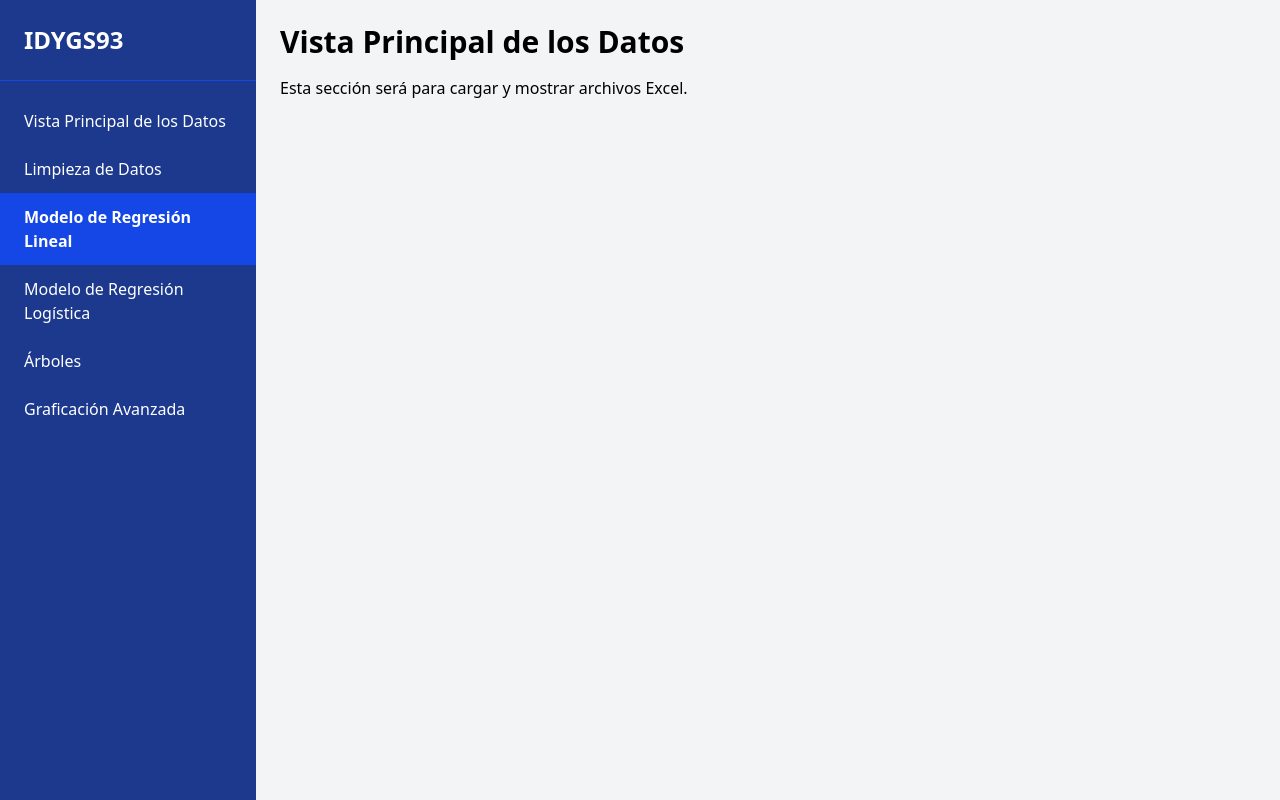
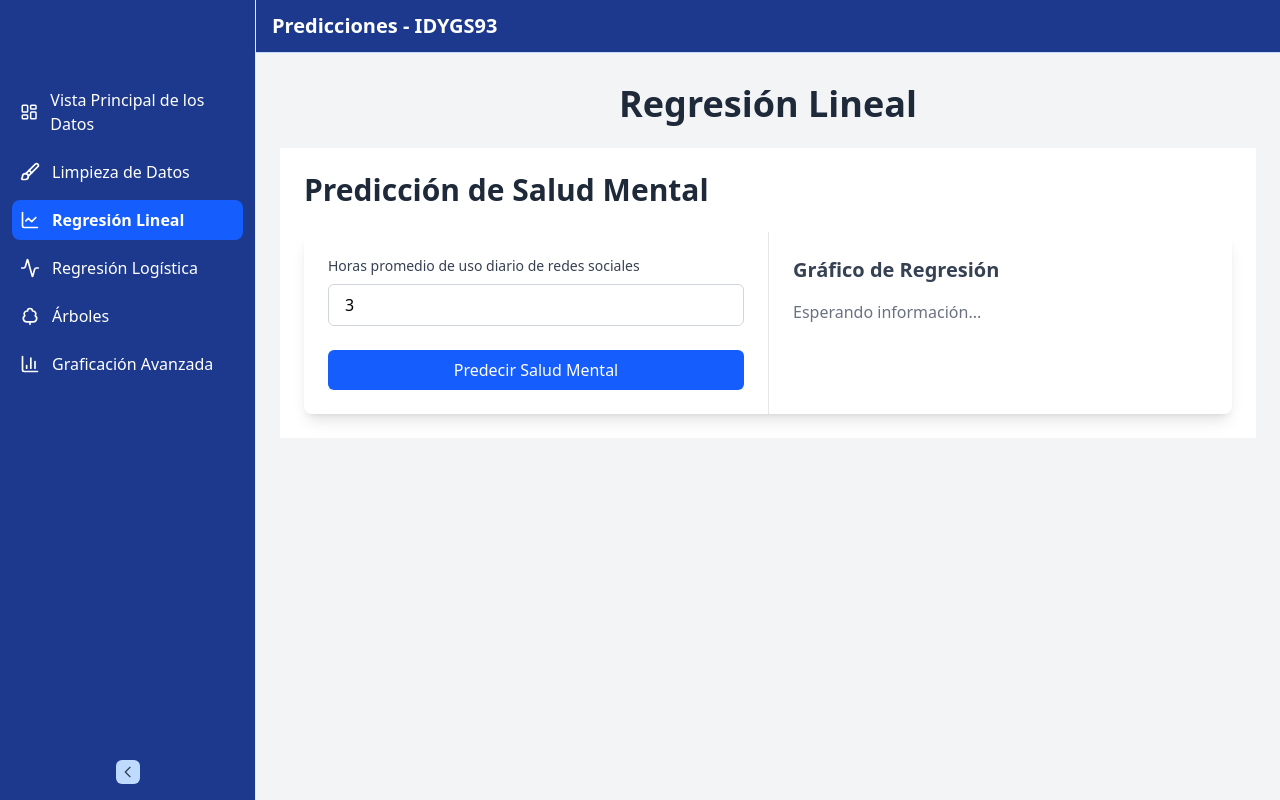
Before and after one commit to Lord-Lobato-665/Front-FastAPI, a Vue app: page /linear-regression in a window 1280 px wide. Built offline with nearby package versions, Linux system fonts and the light colour scheme.

Commit message:
feat: añadir componente de predicción de salud mental con servicios asociados; actualizar Sidebar y Topbar y mejorar estructura de la app

```diff
--- a/package.json
+++ b/package.json
@@ -11,6 +11,7 @@
   "dependencies": {
     "@tailwindcss/vite": "^4.1.10",
     "axios": "^1.10.0",
+    "lucide-vue-next": "^0.518.0",
     "pinia": "^3.0.3",
     "tailwindcss": "^4.1.10",
     "vue": "^3.5.13",
--- a/src/App.vue
+++ b/src/App.vue
@@ -1,12 +1,53 @@
 <template>
-  <div class="flex h-screen">
-    <Sidebar />
-    <main class="flex-1 overflow-auto bg-gray-100">
-      <router-view />
-    </main>
+  <div class="flex">
+    <Sidebar
+      :collapsed="isCollapsed"
+      :mobile-open="showSidebar"
+      @toggle-collapse="toggleSidebar"
+    />
+    <div
+      :class="[
+        'transition-all duration-300 flex-1 min-h-screen bg-gray-100',
+        isCollapsed ? 'sm:ml-20' : 'sm:ml-64'
+      ]"
+    >
+      <Topbar @toggleSidebar="handleMobileToggle" />
+      <main class="pt-12">
+        <router-view />
+      </main>
+    </div>
   </div>
 </template>
 
 <script lang="ts" setup>
+import { ref, onMounted, onBeforeUnmount } from 'vue';
 import Sidebar from './components/Sidebar.vue';
+import Topbar from './components/Topbar.vue';
+
+const isCollapsed = ref(false);
+const showSidebar = ref(true);
+
+const toggleSidebar = () => {
+  isCollapsed.value = !isCollapsed.value;
+};
+const handleMobileToggle = () => {
+  showSidebar.value = !showSidebar.value;
+};
+
+const handleResize = () => {
+  if (window.innerWidth < 640) {
+    showSidebar.value = false;
+  } else {
+    showSidebar.value = true;
+  }
+};
+
+onMounted(() => {
+  window.addEventListener('resize', handleResize);
+  handleResize();
+});
+
+onBeforeUnmount(() => {
+  window.removeEventListener('resize', handleResize);
+});
 </script>
--- /dev/null
+++ b/src/api/GenericRequest.ts
@@ -0,0 +1,29 @@
+import axios from 'axios';
+import type { AxiosInstance, AxiosRequestConfig, AxiosResponse  } from 'axios';
+
+class GenericRequest {
+  private instance: AxiosInstance;
+
+  constructor() {
+    this.instance = axios.create({
+      baseURL: 'http://localhost:8000/api/v1',
+      headers: {
+        'Content-Type': 'application/json',
+        'Accept': 'application/json'
+      }
+    });
+  }
+
+  public async get<T>(url: string, config?: AxiosRequestConfig): Promise<T> {
+    const response: AxiosResponse<T> = await this.instance.get(url, config);
+    return response.data;
+  }
+
+  public async post<T>(url: string, data?: any, config?: AxiosRequestConfig): Promise<T> {
+    const response: AxiosResponse<T> = await this.instance.post(url, data, config);
+    return response.data;
+  }
+
+}
+
+export const genericRequest = new GenericRequest();
--- /dev/null
+++ b/src/components/MHPrediction.vue
@@ -0,0 +1,125 @@
+<template>
+  <section class="flex flex-col p-6 bg-white">
+    <h2 class="text-3xl font-semibold mb-6 text-gray-800">
+      Predicción de Salud Mental
+    </h2>
+
+    <div class="flex flex-col md:flex-row flex-1 rounded-lg overflow-hidden shadow-lg">
+      <!-- Input y Resultado -->
+      <div class="w-full md:w-1/2 p-6 flex flex-col justify-start">
+        <div class="mb-6">
+          <label
+            for="hours"
+            class="block text-sm font-medium text-gray-700 mb-2"
+          >
+            Horas promedio de uso diario de redes sociales
+          </label>
+          <input
+            id="hours"
+            v-model.number="usageHours"
+            type="number"
+            step="0.1"
+            min="0"
+            max="24"
+            class="w-full px-4 py-2 border border-gray-300 rounded-md focus:outline-none focus:ring-2 focus:ring-blue-500"
+            placeholder="Ej. 3.5"
+          />
+        </div>
+
+        <button
+          @click="getPrediction"
+          :disabled="isLoading"
+          class="w-full bg-blue-600 hover:bg-blue-700 text-white font-medium py-2 px-4 rounded-md transition duration-200 disabled:opacity-50 disabled:cursor-not-allowed"
+        >
+          {{ isLoading ? 'Calculando...' : 'Predecir Salud Mental' }}
+        </button>
+
+        <div v-if="prediction !== null" class="mt-8">
+          <div
+            class="bg-blue-50 border-l-4 border-blue-500 p-4 mb-6 max-w-full"
+          >
+            <p class="text-blue-700">
+              <span class="font-semibold">Resultado:</span>
+              El puntaje predicho de salud mental es
+              <span class="font-bold">{{ prediction.toFixed(2) }}</span>
+              para {{ usageHours }} horas de uso diario.
+            </p>
+          </div>
+          <div
+            v-if="error"
+            class="mt-6 p-4 bg-red-50 border-l-4 border-red-500 text-red-700"
+          >
+            {{ error }}
+          </div>
+        </div>
+      </div>
+
+      <!-- Gráfica -->
+      <div
+        class="w-full md:w-1/2 p-6 border-t md:border-t-0 md:border-l border-gray-200 flex flex-col"
+      >
+        <h3 class="text-xl font-semibold mb-4 text-gray-700">
+          Gráfico de Regresión
+        </h3>
+        <img
+          v-if="plotUrl"
+          :src="plotUrl"
+          alt="Gráfico de predicción de salud mental"
+          class="max-w-full max-h-full rounded border border-gray-200"
+        />
+        <p v-else class="text-gray-500">Esperando información...</p>
+      </div>
+    </div>
+  </section>
+</template>
+
+<script lang="ts">
+import { defineComponent, ref } from 'vue';
+import { mentalHealthService } from '../services/MentalHealth';
+
+export default defineComponent({
+  name: 'MentalHealthPrediction',
+  setup() {
+    const usageHours = ref<number>(3);
+    const prediction = ref<number | null>(null);
+    const plotUrl = ref<string | null>(null);
+    const isLoading = ref<boolean>(false);
+    const error = ref<string | null>(null);
+
+    const getPrediction = async () => {
+      if (usageHours.value === null || usageHours.value < 0) {
+        error.value = 'Por favor ingresa un valor válido (0-24 horas)';
+        return;
+      }
+
+      isLoading.value = true;
+      error.value = null;
+      prediction.value = null;
+      plotUrl.value = null;
+
+      try {
+        const data = await mentalHealthService.getPrediction(usageHours.value);
+        prediction.value = data.prediccion;
+
+        setTimeout(async () => {
+          plotUrl.value = await mentalHealthService.getPlot();
+          isLoading.value = false;
+        }, 500);
+      } catch (err) {
+        console.error(err);
+        error.value = 'Ocurrió un error al calcular la predicción. Intenta nuevamente.';
+        isLoading.value = false;
+      }
+    };
+
+    return {
+      usageHours,
+      prediction,
+      plotUrl,
+      isLoading,
+      error,
+      getPrediction
+    };
+  }
+});
+</script>
--- a/src/components/Sidebar.vue
+++ b/src/components/Sidebar.vue
@@ -1,32 +1,46 @@
 <template>
-  <aside class="w-64 h-screen bg-blue-900 text-white flex flex-col shadow-lg">
-    <div class="p-6 font-bold text-2xl border-b border-blue-700">IDYGS93</div>
-    <nav class="flex-1 mt-4">
-      <router-link
-        v-for="item in menuItems"
-        :key="item.name"
-        :to="item.path"
-        class="block px-6 py-3 hover:bg-blue-700 transition-colors"
-        active-class="bg-blue-700 font-semibold"
-        exact
-      >
-        {{ item.label }}
-      </router-link>
-    </nav>
+  <aside :class="[
+    'fixed top-0 left-0 z-40 h-screen pt-20 border-r sm:translate-x-0 transition-[width] duration-300 ease-in-out',
+    collapsed ? 'w-20' : 'w-64',
+    'bg-blue-900 border-gray-200',
+    mobileOpen ? '' : 'sm:block hidden'
+  ]">
+    <div class="h-full px-3 pb-4 ">
+      <ul class="space-y-2 font-medium">
+        <li v-for="item in menuItems" :key="item.name">
+          <router-link :to="item.path" class="flex items-center p-2 text-white rounded-lg hover:bg-blue-500  group"
+            active-class="bg-blue-600 font-semibold" exact>
+            <component :is="item.icon" class="w-5 h-5 text-white " />
+            <span v-if="!collapsed" class="ms-3">{{ item.label }}</span>
+          </router-link>
+        </li>
+      </ul>
+    </div>
+    <button @click="$emit('toggle-collapse')"
+      class="absolute bottom-4 left-1/2 -translate-x-1/2 bg-blue-200 p-1 rounded-md hover:bg-blue-300 cursor-pointer transition-colors">
+      <svg :class="collapsed ? 'rotate-180' : ''" class="w-4 h-4 text-gray-700  transition-transform" fill="none"
+        stroke="currentColor" viewBox="0 0 24 24">
+        <path stroke-linecap="round" stroke-linejoin="round" stroke-width="2" d="M15 19l-7-7 7-7" />
+      </svg>
+    </button>
   </aside>
 </template>
 
 <script lang="ts" setup>
+import { defineProps } from 'vue';
+import { LayoutDashboard, Brush, LineChart, Activity, TreeDeciduous, BarChart3 } from 'lucide-vue-next';
+
+defineProps<{
+  collapsed: boolean;
+  mobileOpen: boolean;
+}>();
+
 const menuItems = [
-  { name: 'DataView', label: 'Vista Principal de los Datos', path: '/' },
-  { name: 'DataCleaning', label: 'Limpieza de Datos', path: '/cleaning' },
-  { name: 'LinearRegression', label: 'Modelo de Regresión Lineal', path: '/linear-regression' },
-  { name: 'LogisticRegression', label: 'Modelo de Regresión Logística', path: '/logistic-regression' },
-  { name: 'Trees', label: 'Árboles', path: '/trees' },
-  { name: 'AdvancedCharts', label: 'Graficación Avanzada', path: '/advanced-charts' },
+  { name: 'DataView', label: 'Vista Principal de los Datos', path: '/', icon: LayoutDashboard },
+  { name: 'DataCleaning', label: 'Limpieza de Datos', path: '/cleaning', icon: Brush },
+  { name: 'LinearRegression', label: 'Regresión Lineal', path: '/linear-regression', icon: LineChart },
+  { name: 'LogisticRegression', label: 'Regresión Logística', path: '/logistic-regression', icon: Activity },
+  { name: 'Trees', label: 'Árboles', path: '/trees', icon: TreeDeciduous },
+  { name: 'AdvancedCharts', label: 'Graficación Avanzada', path: '/advanced-charts', icon: BarChart3 },
 ];
 </script>
-
-<style scoped>
-/* Puedes agregar estilos extra si quieres */
-</style>
--- /dev/null
+++ b/src/components/Topbar.vue
@@ -0,0 +1,24 @@
+<template>
+  <nav class="fixed top-0 z-50 w-full bg-blue-900 border-b border-blue-200">
+    <div class="px-4 py-3 flex justify-between ">
+      <button
+        @click="$emit('toggleSidebar')"
+        class="inline-flex items-center p-2 text-sm text-white rounded-lg sm:hidden hover:bg-blue-500 focus:outline-none cursor-pointer"
+      >
+        <svg class="w-6 h-6" fill="currentColor" viewBox="0 0 20 20">
+          <path fill-rule="evenodd" d="M2 4.75A.75.75 0 012.75 4h14.5a.75.75 0 010 1.5H2.75A.75.75 0 012 4.75zm0 5.25a.75.75 0 01.75-.75h14.5a.75.75 0 010 1.5H2.75A.75.75 0 012 10zm0 5.25a.75.75 0 01.75-.75h14.5a.75.75 0 010 1.5H2.75a.75.75 0 01-.75-.75z" clip-rule="evenodd"/>
+        </svg>
+      </button>
+      <span class="text-xl font-semibold text-white">Predicciones - IDYGS93</span>
+    </div>
+  </nav>
+</template>
+
+
+<script lang="ts" setup>
+import { ref } from 'vue';
+const isOpen = ref(false);
+document.addEventListener('click', (e) => {
+  if (!(e.target as HTMLElement).closest('.relative')) isOpen.value = false;
+});
+</script>
--- /dev/null
+++ b/src/interface/MentalHealthPrediction.ts
@@ -0,0 +1,4 @@
+export interface MentalHealthPrediction {
+  prediccion: number;
+  grafica_url: string;
+}
--- /dev/null
+++ b/src/services/MentalHealth.ts
@@ -0,0 +1,29 @@
+import { genericRequest } from "../api/GenericRequest";
+import type { MentalHealthPrediction } from "../interface/MentalHealthPrediction";
+
+class MentalHealthService {
+  async getPrediction(hours: number): Promise<MentalHealthPrediction> {
+    try {
+      return await genericRequest.get<MentalHealthPrediction>(
+        `/predict/mental_health?avg_daily_usage=${hours}`
+      );
+    } catch (error) {
+      console.error('Error getting prediction:', error);
+      throw error;
+    }
+  }
+
+  async getPlot(): Promise<string> {
+    try {
+      const blob = await genericRequest.get<Blob>('/predict/mental_health/plot', {
+        responseType: 'blob'
+      });
+      return URL.createObjectURL(blob);
+    } catch (error) {
+      console.error('Error getting plot:', error);
+      throw error;
+    }
+  }
+}
+
+export const mentalHealthService = new MentalHealthService();
--- a/src/views/DataView.vue
+++ b/src/views/DataView.vue
@@ -1,5 +1,5 @@
 <template>
-  <div class="min-h-screen bg-gray-100 p-6">
+  <div class="min-h-screen bg-gray-100 p-8">
     <div class="w-full px-4">
       <Header />
 
--- a/src/views/LinearRegression.vue
+++ b/src/views/LinearRegression.vue
@@ -1,6 +1,18 @@
 <template>
-  <section class="p-6">
-    <h2 class="text-3xl font-semibold mb-4">Vista Principal de los Datos</h2>
-    <p>Esta sección será para cargar y mostrar archivos Excel.</p>
-  </section>
+  <div class="container mx-auto p-6">
+    <h1 class="text-4xl font-bold mb-6 mt-3 text-gray-800 text-center">Regresión Lineal</h1>
+      <MentalHealthPrediction />
+      </div>
 </template>
+
+<script lang="ts">
+import { defineComponent } from 'vue';
+import MentalHealthPrediction from '../components/MHPrediction.vue';
+
+export default defineComponent({
+  name: 'DataAnalysisView',
+  components: {
+    MentalHealthPrediction
+  }
+});
+</script>
```
Also changed, not shown: 1 other file (tests, documents, lock files or other folders).
